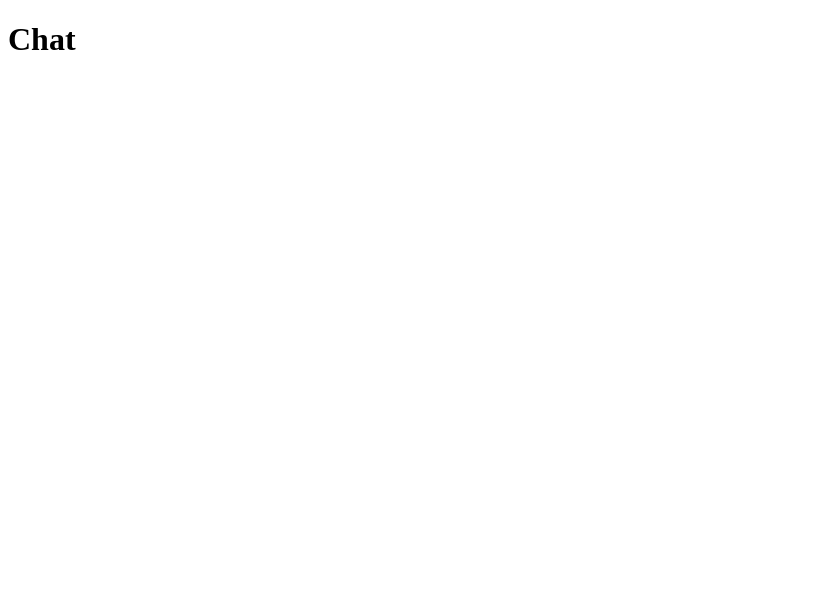
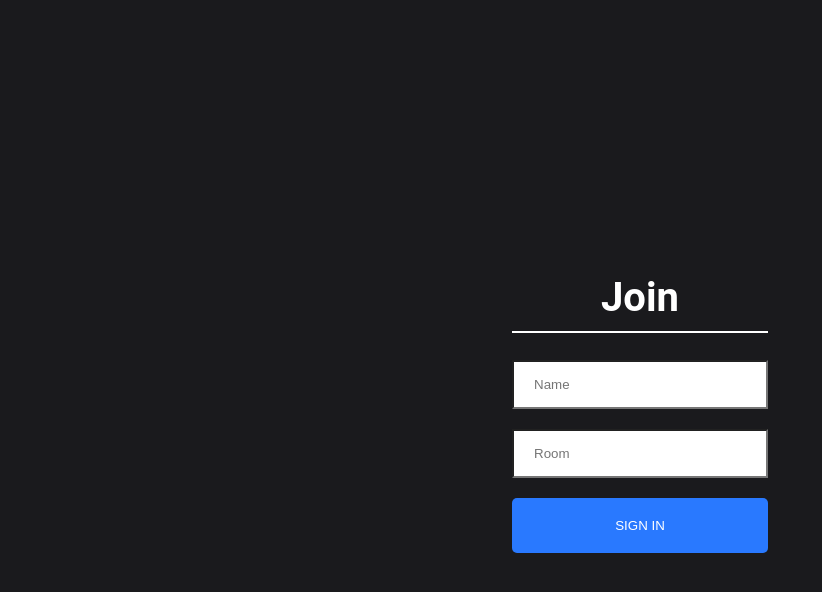
Before and after one commit to iamjayy/chat-app, a React (Create React App) app in the folder client/: page / in a window 1280 px wide. Shown: the top 592 px of the page, without its empty margins (0-822 px from the left). Built offline with nearby package versions, Linux system fonts and the light colour scheme.

Commit message:
join.js and join css

```diff
--- a/client/src/App.js
+++ b/client/src/App.js
@@ -2,8 +2,8 @@
 
 import { BrowserRouter as Router, Route } from "react-router-dom";
 
-import Join from "./components/Join";
-import Chat from "./components/Chat";
+import Join from "./components/Join/Join";
+import Chat from "./components/Chat/Chat";
 
 const App = () => (
   <Router>
--- a/client/src/components/Join.js
+++ /dev/null
@@ -1,6 +0,0 @@
-import React from "react";
-
-const Join = () => {
-  return <h1>Chat</h1>;
-};
-export default Join;
--- /dev/null
+++ b/client/src/components/Join/Join.css
@@ -0,0 +1,70 @@
+html,
+body {
+  font-family: "Roboto", sans-serif;
+  padding: 0;
+  margin: 0;
+}
+
+#root {
+  height: 100vh;
+}
+
+* {
+  box-sizing: border-box;
+}
+
+.joinOuterContainer {
+  display: flex;
+  justify-content: center;
+  text-align: center;
+  height: 100vh;
+  align-items: center;
+  background-color: #1a1a1d;
+}
+
+.joinInnerContainer {
+  width: 20%;
+}
+
+.joinInput {
+  border-radius: 0;
+  padding: 15px 20px;
+  width: 100%;
+}
+
+.heading {
+  color: white;
+  font-size: 2.5em;
+  padding-bottom: 10px;
+  border-bottom: 2px solid white;
+}
+
+.button {
+  color: #fff !important;
+  text-transform: uppercase;
+  text-decoration: none;
+  background: #2979ff;
+  padding: 20px;
+  border-radius: 5px;
+  display: inline-block;
+  border: none;
+  width: 100%;
+}
+
+.mt-20 {
+  margin-top: 20px;
+}
+
+@media (min-width: 320px) and (max-width: 480px) {
+  .joinOuterContainer {
+    height: 100%;
+  }
+
+  .joinInnerContainer {
+    width: 90%;
+  }
+}
+
+button:focus {
+  outline: 0;
+}
--- /dev/null
+++ b/client/src/components/Join/Join.js
@@ -0,0 +1,41 @@
+import React, { useState } from "react";
+import { Link } from "react-router-dom";
+import "./Join.css";
+
+const Join = () => {
+  const [name, setName] = useState("");
+  const [room, setRoom] = useState("");
+
+  return (
+    <div className="joinOuterContainer">
+      <div className="joinInnerContainer">
+        <h1 className="heading">Join</h1>
+        <div>
+          <input
+            placeholder="Name"
+            className="joinInput"
+            type="text"
+            onChange={event => setName(event.target.value)}
+          />
+        </div>
+        <div>
+          <input
+            placeholder="Room"
+            className="joinInput mt-20"
+            type="text"
+            onChange={event => setRoom(event.target.value)}
+          />
+        </div>
+        <Link
+          onClick={event => (!name || !room ? event.preventDefault() : null)}
+          to={`/chat?name=${name}&room=${room}`}
+        >
+          <button className="button mt-20" type="submit">
+            Sign In
+          </button>
+        </Link>
+      </div>
+    </div>
+  );
+};
+export default Join;
```
Also changed, not shown: client/src/components/Chat/Chat.js (renamed from client/src/components/Chat.js).
